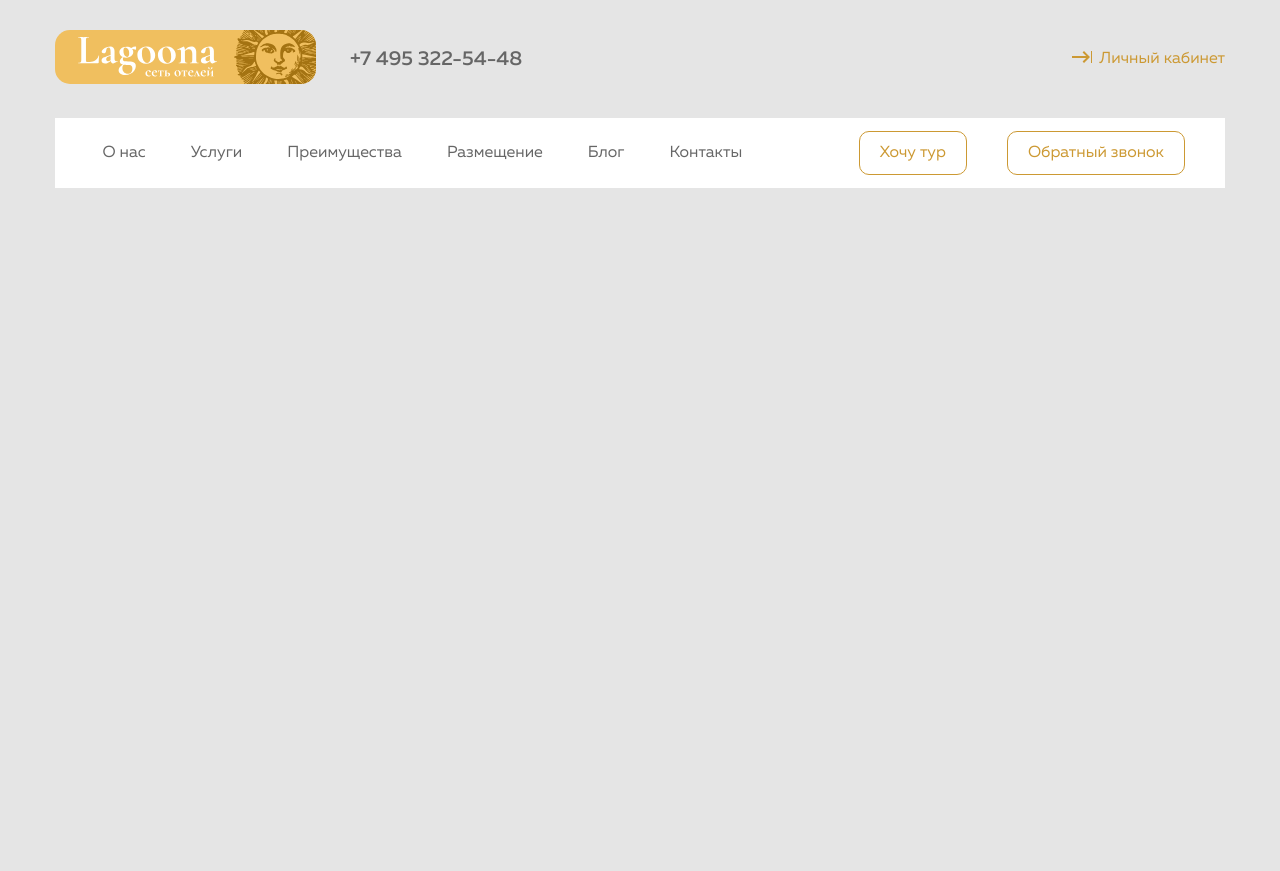
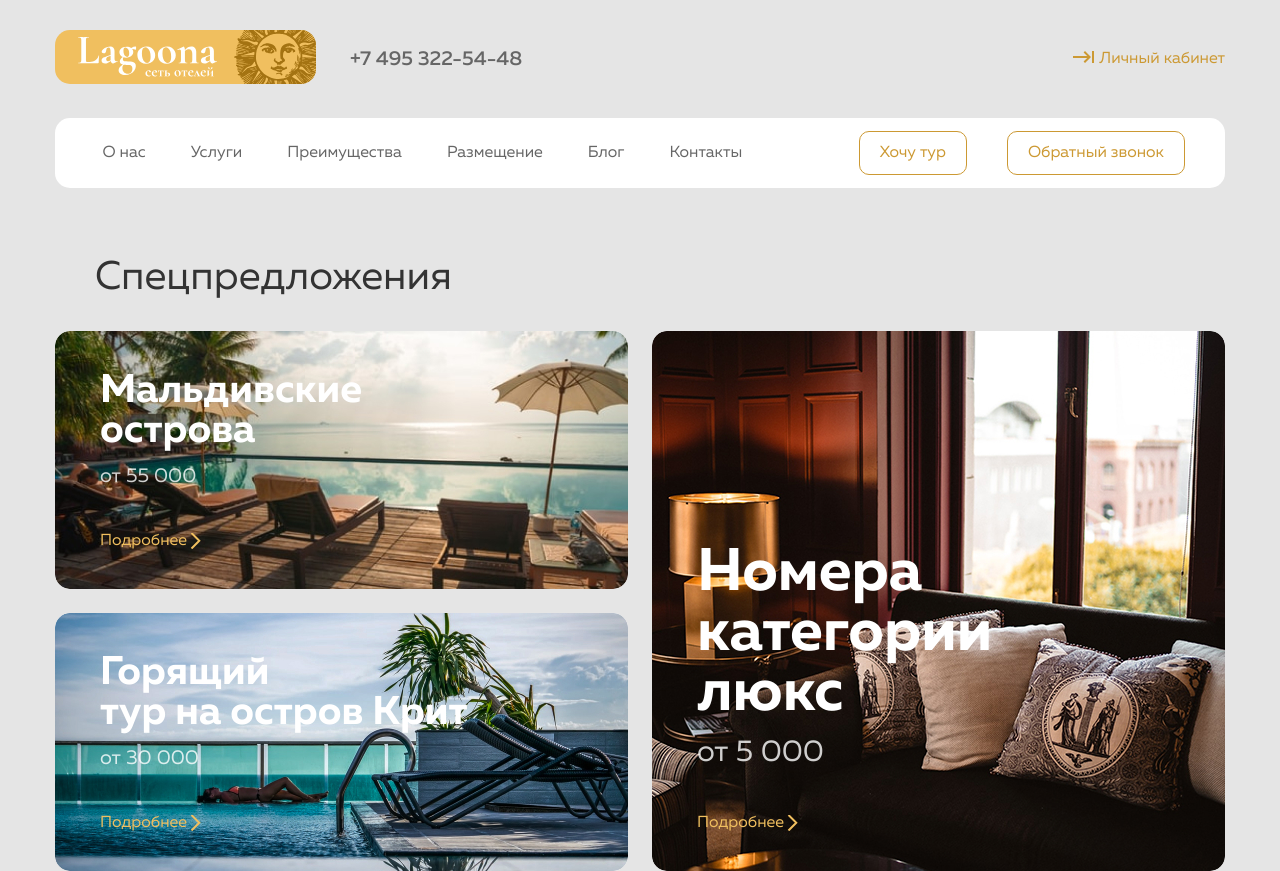
Before and after one commit to bymol/skilbox-dz, a plain HTML site: page 5/index.html in a window 1280 px wide. Before the commit the page ends 800 px from the top, so only its background shows below. Drawn offline with Linux system fonts and the light colour scheme.

Commit message:
сверстал блок спецпредложения и поправил иконку в кабинете

```diff
--- a/5/css/style.css
+++ b/5/css/style.css
@@ -53,6 +53,7 @@ ul {
     list-style: none;
 }
 
+/*header*/
 header{
     margin-top: 30px;
 }
@@ -88,18 +89,10 @@ header{
     padding-left: 34px;
 }
 
-.kabinet-icon{
-    background-image: url('../img/keyboard_tab.svg');
-    background-position: left center;
-    width: 21px;
-    height: 12px;
-    margin-right: 7px;
-    background-repeat: no-repeat;
-    color: #CC9933;
-    transform: translateY(-2px);
-}
-
 .kabinet-link{
+    background: url('../img/keyboard_tab.svg') no-repeat 0;
+    background-position: bottom -2px left 0px;
+    padding-left: 27px;
     color: #CC9933;
     font-size: 16px;
     line-height: 16px;
@@ -110,9 +103,9 @@ header{
     margin-top: 30px;
     display: flex;
     align-items: center;
-    justify-content: space-between;
     background: #FFFFFF;
     height: 70px;
+    border-radius: 15px;
 }
 
 .nav-list{
@@ -149,3 +142,103 @@ header{
 .btn-head {
     margin-right: 40px;
 }
+
+/*spec*/
+.section-spec{
+    margin-top: 70px;
+}
+
+.section-spec h1{
+    margin-left: 40px;
+    font-weight: 400;
+    font-size: 40px;
+    line-height: 40px;
+    color: #333333;
+}
+
+.spec-cards{
+    display: flex;
+    justify-content: center;
+}
+
+.section-spec-left{
+    flex-direction: column;
+}
+
+.spec-left{
+    min-width: 573px;
+    min-height: 258px;
+    margin-right: 24px;
+    border-radius: 15px;
+}
+
+.spec-left:not(:last-child){
+    margin-bottom: 24px;
+}
+
+.spec-left-1{
+    background-image: url('../img/spec-1.jpg');
+}
+
+.spec-left-2{
+    background-image: url('../img/spec-2.jpg');
+}
+
+.spec-right {
+    min-height: 540px;
+    min-width: 573px;
+    border-radius: 15px;
+    background-image: url('../img/spec-3.jpg');
+}
+
+.spec-title{
+    padding-top: 40px;
+    margin-left: 45px;
+    font-weight: 700;
+    font-size: 40px;
+    line-height: 40px;
+    color: #FFFFFF;
+}
+
+.spec-title-2{
+    padding-top: 212px;
+    margin-left: 45px;
+    font-weight: 700;
+    font-size: 60px;
+    line-height: 60px;
+    color: #FFFFFF;
+}
+
+.spec-price{
+    padding-top: 15px;
+    margin-left: 45px;
+    font-weight: 400;
+    font-size: 20px;
+    line-height: 20px;
+    color: #FFFFFF;
+    opacity: 0.8;
+}
+
+.spec-price-2{
+    padding-top: 15px;
+    margin-left: 45px;
+    font-weight: 400;
+    font-size: 30px;
+    line-height: 30px;
+    color: #FFFFFF;
+    opacity: 0.8;
+}
+
+.spec-link-block{
+    margin-top: 47px;
+    margin-left: 45px;
+}
+
+.spec-link{
+    background: url(../img/spec-link-icon.svg) no-repeat 100%;
+    padding-right: 14px;
+    font-weight: 400;
+    font-size: 16px;
+    line-height: 16px;
+    color: #F0BF5F;
+}
--- a/5/index.html
+++ b/5/index.html
@@ -17,7 +17,7 @@
         <a href="tel:+74953225448" class="phone-nomer">+7 495 322-54-48</a>
       </div>
       <div class="header-right">
-        <span class="kabinet-icon"></span><a href="" class="kabinet-link">Личный кабинет</a>
+        <a href="" class="kabinet-link">Личный кабинет</a>
       </div>
       </div>
 
@@ -49,9 +49,41 @@
           <a href="" class="btn-head">Обратный звонок</a>
         </nav>
       </div>
-
     </div>
   </header>
 
+  <main>
+    <section class="section-spec">
+      <div class="container">
+        <h1>Спецпредложения</h1>
+        <ul class="spec-cards">
+          <div class="section-spec-left">
+            <li class="spec-left spec-left-1">
+              <div class="spec-title">Мальдивские<br> острова</div>
+              <div class="spec-price">от 55 000</div>
+              <div class="spec-link-block">
+                <a href="" class="spec-link">Подробнее</a>
+              </div>
+            </li>
+            <li class="spec-left spec-left-2">
+              <div class="spec-title">Горящий <br> тур на остров Крит</div>
+              <div class="spec-price">от 30 000</div>
+              <div class="spec-link-block">
+                <a href="" class="spec-link">Подробнее</a>
+              </div>
+            </li>
+          </div>
+          <li class="spec-right">
+            <div class="spec-title-2">Номера <br> категории <br> люкс</div>
+            <div class="spec-price-2">от 5 000</div>
+            <div class="spec-link-block">
+              <a href="" class="spec-link">Подробнее</a>
+            </div>
+          </li>
+        </ul>
+      </div>
+    </section>
+  </main>
+
 </body>
 </html>
```
Also changed, not shown: 5/img/spec-1.jpg (added), 5/img/spec-1.png (added), 5/img/spec-2.jpg (added), 5/img/spec-2.png (added), 5/img/spec-3.jpg (added), 5/img/spec-3.png (added), 5/img/spec-link-icon.svg (added).
